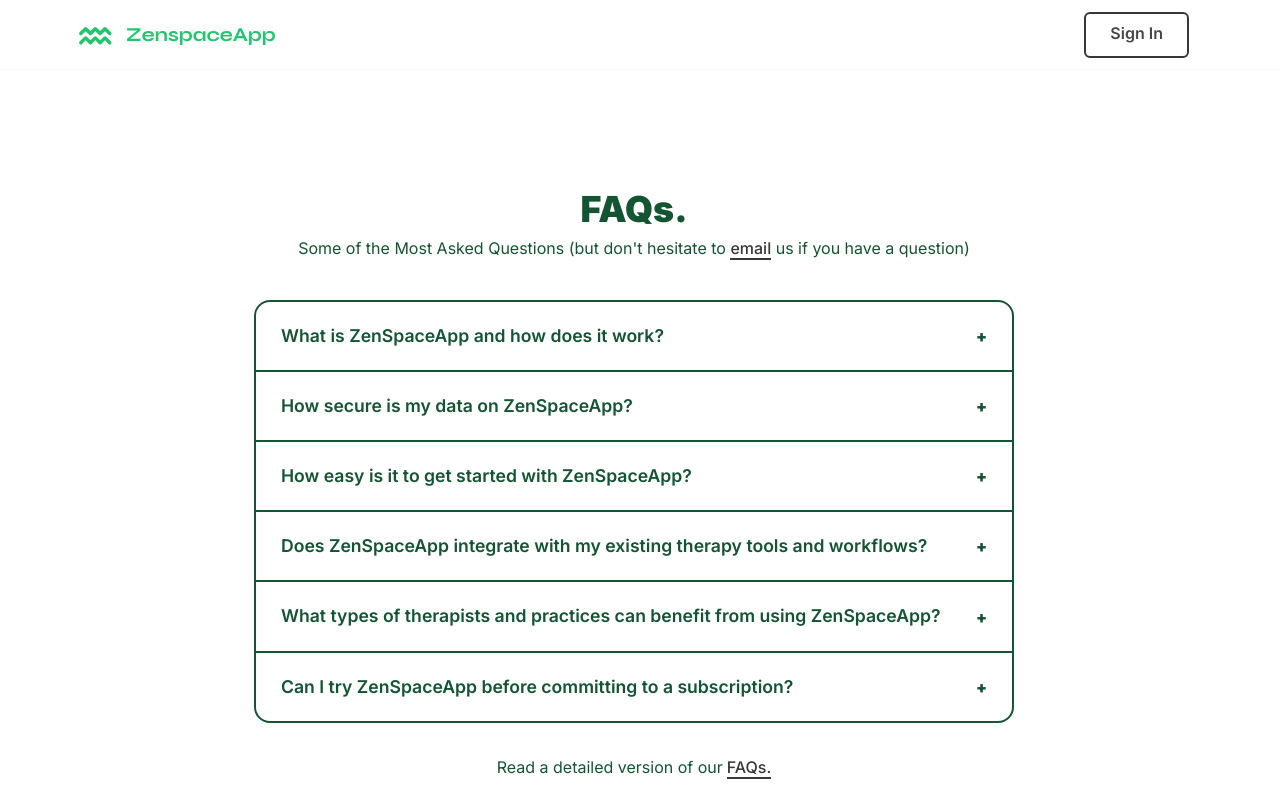
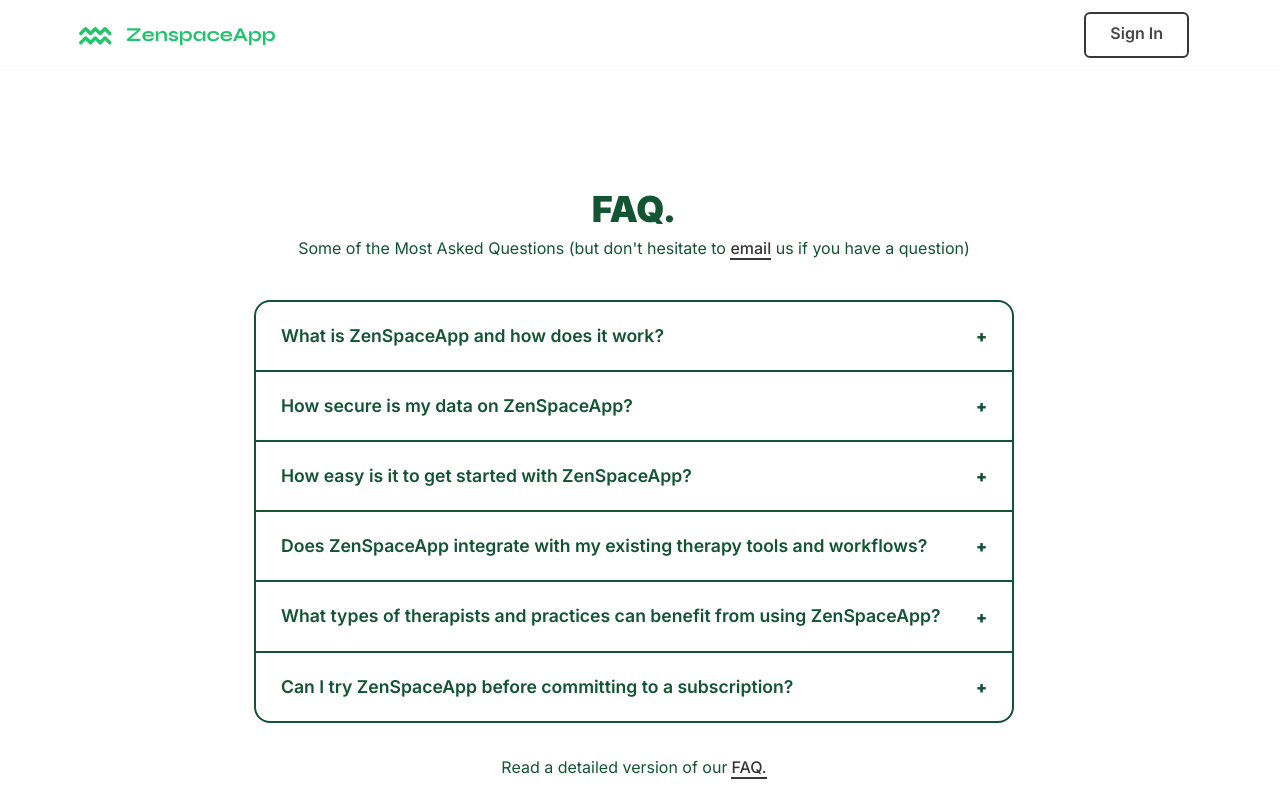
Before and after one commit to ZenSpaceApp/zenspace-website, a Next.js app: page /faqs in a window 1280 px wide. Shown: the top 800 px of the page. Built offline with nearby package versions, Linux system fonts and the light colour scheme.

Commit message:
Changed FAQs to FAQ

```diff
--- a/components/FAQ.tsx
+++ b/components/FAQ.tsx
@@ -79,7 +79,7 @@ export default function FAQ() {
       <div className='container'>
         <div className='Grid Grid--full small-Grid--1of2' >
           <div className='Grid-cell' >
-            <h2 className="u-textcenter display-4 bold-accent">FAQs.</h2>
+            <h2 className="u-textcenter display-4 bold-accent">FAQ.</h2>
             <div className='u-textcenter'>
             Some of the Most Asked Questions (but don&apos;t hesitate to <a className="anchor underline" href="mailto:info@zenspaceapp.com" target="_blank">
             email
@@ -116,7 +116,7 @@ export default function FAQ() {
           <Link
             style={{marginLeft: "4px", borderBottom: "2px solid"}}
             href="https://zenspaceapp.notion.site/FAQs-ab76283d23394fe3be19624835214574">
-            FAQs.
+            FAQ.
           </Link>
         </span>
       </div>
--- a/components/Footer.tsx
+++ b/components/Footer.tsx
@@ -73,7 +73,7 @@ export default function Footer() {
                 <ul className="list-unstyled footer-list mt-2">
                   {/* <li><a href="/help" className="text-muted">Help</a></li> */}
                 <li><a href="/contact-us" className="text-muted">Contact Us</a></li>
-                <li><a href="./faqs" className="text-muted">FAQs</a></li>
+                <li><a href="./faqs" className="text-muted">FAQ</a></li>
                 </ul>
             </div>
           </div>
```
